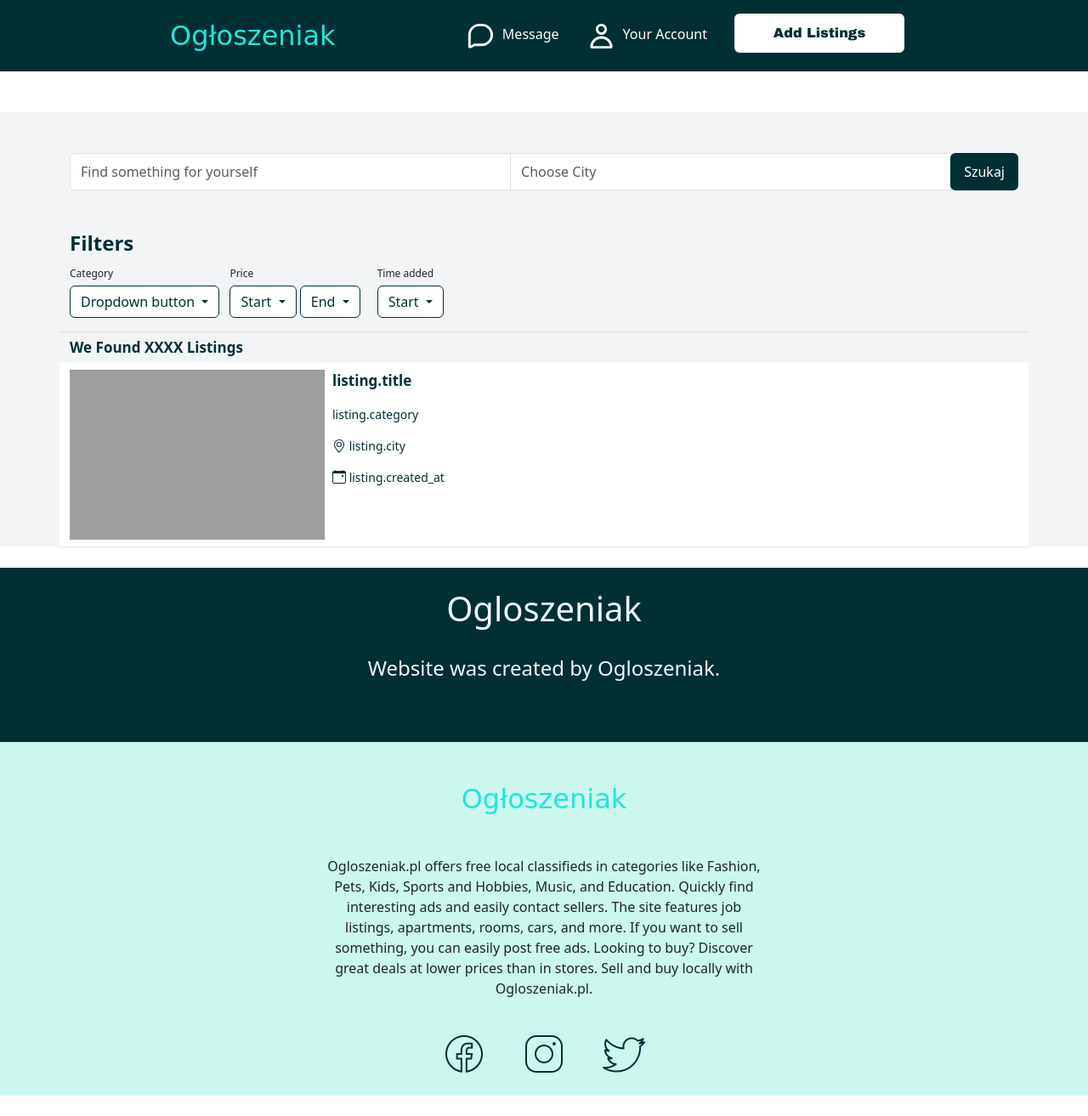
After one commit to Veeles/Ogloszeniak.pl, a Django app: page /products/1/ in a window 1280 px wide. The commit adds this page. Shown: the whole page at 85% size. Run offline with Django 5.2, Linux system fonts and the light colour scheme; some libraries are stand-ins or nearby versions; grey boxes are pictures that could not be loaded.

Commit message:
Start creating frontend of category.html file

```diff
--- a/ogloszeniak/listings/urls.py
+++ b/ogloszeniak/listings/urls.py
@@ -4,11 +4,12 @@ from django.urls import path
 from . import views
 from django.conf import settings
 from django.conf.urls.static import static
-from listings.views import product_details, create_lising
+from listings.views import product_details, create_lising, products_category
 
 urlpatterns = [
     path('product/<int:id>/',product_details, name='product_details'),
     path('create_listing/', create_lising, name='create_lising'),
+    path('products/<str:name>/', products_category, name='products_category'),
 ]
 if settings.DEBUG:
     urlpatterns += static(settings.MEDIA_URL, document_root=settings.MEDIA_ROOT)
--- a/ogloszeniak/listings/views.py
+++ b/ogloszeniak/listings/views.py
@@ -12,7 +12,7 @@ def product_details(request, id):
     }
     return HttpResponse(template.render(context,request))
 
-def create_lising(request):
+def create_lising(request, name=None):
     if request.method == 'POST':
         form = ProductForm(request.POST)
         if form.is_valid():
@@ -26,4 +26,12 @@ def create_lising(request):
         "form":form
     }
     return HttpResponse(template.render(context,request))
+
+def products_category(request, name):
+    name = name
+    template = loader.get_template('category.html')
+    context = {
+        'dupa':name
+    }
+    return HttpResponse(template.render(context,request))
 # Create your views here.
--- a/ogloszeniak/static/style.css
+++ b/ogloszeniak/static/style.css
@@ -132,3 +132,7 @@ a.dropdown-item {
  body{
     overflow-x: hidden;
 }
+#category_container:hover a{
+    background-color: #002f34;
+    color: white;
+}
--- /dev/null
+++ b/ogloszeniak/templates/category.html
@@ -0,0 +1,97 @@
+{% extends 'base.html' %}
+{% load static%}
+{% block title %} {% endblock %}
+{% block content %}
+<div>
+    <div class="grey_background search_field mb-4 mt-4 " >
+        <div class="container mt-5 pt-5 pb-5">
+            <div class="input-group">
+                <input type="text" class="form-control" placeholder="Find something for yourself" aria-label="Pierwsze pole">
+                <input type="text" class="form-control" placeholder="Choose City" aria-label="Drugie pole">
+                <div class="input-group-append">
+                    <button class="btn btn-outline-secondary" type="button" id="index_page_search_button">Szukaj</button>
+
+                </div>
+            </div>
+        </div>
+        <div class="container border-bottom">
+            <div class="row">
+                <div class="col-12" style="margin-left: 0px;">
+                    <h4 style="color: #002f34; font-weight: 600;">Filters</h4>
+                </div>
+            </div>
+            <div class="row g-1">
+                <div class="col-auto mt-2">
+                    <p style="font-size: 12px; margin-bottom: 5px;">Category</p>
+                    <div class="dropdown">
+                        <button class="btn btn-secondary dropdown-toggle mb-3" type="button" id="dropdownMenuButton" data-toggle="dropdown" aria-haspopup="true" aria-expanded="false">
+                          Dropdown button
+                        </button>
+                        <div class="dropdown-menu" aria-labelledby="dropdownMenuButton">
+                          <a class="dropdown-item" href="#">Action</a>
+                          <a class="dropdown-item" href="#">Another action</a>
+                          <a class="dropdown-item" href="#">Something else here</a>
+                        </div>
+                      </div>
+                </div>
+                <div class="col-auto mt-2 mx-2">
+                    <p style="font-size: 12px; margin-bottom: 5px;">Price</p>
+                    <div class="dropdown">
+                        <button class="btn btn-secondary dropdown-toggle mb-3" type="button" id="dropdownMenuButton" data-toggle="dropdown" aria-haspopup="true" aria-expanded="false">
+                          Start
+                        </button>
+                        <div class="dropdown-menu" aria-labelledby="dropdownMenuButton">
+                          <a class="dropdown-item" href="#">Action</a>
+                          <a class="dropdown-item" href="#">Another action</a>
+                          <a class="dropdown-item" href="#">Something else here</a>
+                        </div>
+                        <button class="btn btn-secondary dropdown-toggle mb-3" type="button" id="dropdownMenuButton" data-toggle="dropdown" aria-haspopup="true" aria-expanded="false">
+                           End
+                          </button>
+                          <div class="dropdown-menu" aria-labelledby="dropdownMenuButton">
+                            <a class="dropdown-item" href="#">Action</a>
+                            <a class="dropdown-item" href="#">Another action</a>
+                            <a class="dropdown-item" href="#">Something else here</a>
+                          </div>
+                      </div>
+                </div>
+                <div class="col-auto mt-2 mx-2">
+                    <p style="font-size: 12px; margin-bottom: 5px;">Time added</p>
+                    <div class="dropdown"></div>
+                        <button class="btn btn-secondary dropdown-toggle mb-3" type="button" id="dropdownMenuButton" data-toggle="dropdown" aria-haspopup="true" aria-expanded="false">
+                          Start
+                        </button>
+                        <div class="dropdown-menu" aria-labelledby="dropdownMenuButton">
+                          <a class="dropdown-item" href="#">Action</a>
+                          <a class="dropdown-item" href="#">Another action</a>
+                          <a class="dropdown-item" href="#">Something else here</a>
+                        </div>
+                    </div>
+                </div>
+            </div>
+            <div class="container">
+                <h3 class="my-2" style="color: #002f34; margin-left: 0px; font-weight: 600; font-size: 17px;">We Found XXXX Listings</h3>
+                <div class="row py-2 border-bottom" style="background-color: white;" id="category_container" >
+                    <div class="col-3 me-4" >
+                      <img alt="photo of listing" src="../media/{{listing.photo}}" height="200px" style="width: 300px;">
+                    </div>
+                    <div class="col-4">
+                      <a style="font-weight: 700; font-size: 17px; color: #002f34;" class="mt-2">listing.title</a>
+                      <p class="mt-3" style="font-weight: 400; font-size: 14px; color: #002f34;">listing.category</p>
+                      <p class="mt-3" style="font-weight: 200; font-size: 14px; color: #002f34;"><svg xmlns="http://www.w3.org/2000/svg" width="16" height="16" fill="currentColor" class="bi bi-geo-alt" viewBox="0 0 16 16" style="transform: translateY(-1px);">
+                        <path d="M12.166 8.94c-.524 1.062-1.234 2.12-1.96 3.07A32 32 0 0 1 8 14.58a32 32 0 0 1-2.206-2.57c-.726-.95-1.436-2.008-1.96-3.07C3.304 7.867 3 6.862 3 6a5 5 0 0 1 10 0c0 .862-.305 1.867-.834 2.94M8 16s6-5.686 6-10A6 6 0 0 0 2 6c0 4.314 6 10 6 10"/>
+                        <path d="M8 8a2 2 0 1 1 0-4 2 2 0 0 1 0 4m0 1a3 3 0 1 0 0-6 3 3 0 0 0 0 6"/>
+                      </svg> listing.city</p>
+                      <p class="mt-3" style="font-weight: 200; font-size: 14px; color: #002f34;"><svg xmlns="http://www.w3.org/2000/svg" width="16" height="16" fill="currentColor" class="bi bi-calendar-event" viewBox="0 0 16 16" style="transform: translateY(-2px);">
+                        <path d="M11 6.5a.5.5 0 0 1 .5-.5h1a.5.5 0 0 1 .5.5v1a.5.5 0 0 1-.5.5h-1a.5.5 0 0 1-.5-.5z"/>
+                        <path d="M3.5 0a.5.5 0 0 1 .5.5V1h8V.5a.5.5 0 0 1 1 0V1h1a2 2 0 0 1 2 2v11a2 2 0 0 1-2 2H2a2 2 0 0 1-2-2V3a2 2 0 0 1 2-2h1V.5a.5.5 0 0 1 .5-.5M1 4v10a1 1 0 0 0 1 1h12a1 1 0 0 0 1-1V4z"/>
+                      </svg> listing.created_at</p>
+                    </div>
+
+                  </div>
+            </div>
+        </div>
+    </div>
+
+</div>
+{% endblock %}
--- a/ogloszeniak/templates/index.html
+++ b/ogloszeniak/templates/index.html
@@ -17,6 +17,7 @@
             </div>
         </div>
     </div>
+
     <div class="categories_h3_text">
         <h3 class="text-center mt-4 mb-4" style="color: #002f34;">Main Categories</h3>
         <div class="categories_cards">
@@ -27,7 +28,7 @@
                 {% else%}
                 <div class="d-flex justify-content-center text-center">
                     <div class="p-2 card border-0 ps-5 pe-5 ms-3 me-3">
-                        <a>
+                        <a href="{% url 'products_category' category.name %}">
                         <img src="../media/{{ category.image_path }}" class="card-img-top rounded-circle text-center mx-auto" alt="{{d.id}}" style="width: 100px; height: 100px; background-color: {{category.image_background_color}};" >
                         <div class="card-body">
                         <h5 class="card-title ">{{category.name}}</h5>
```
